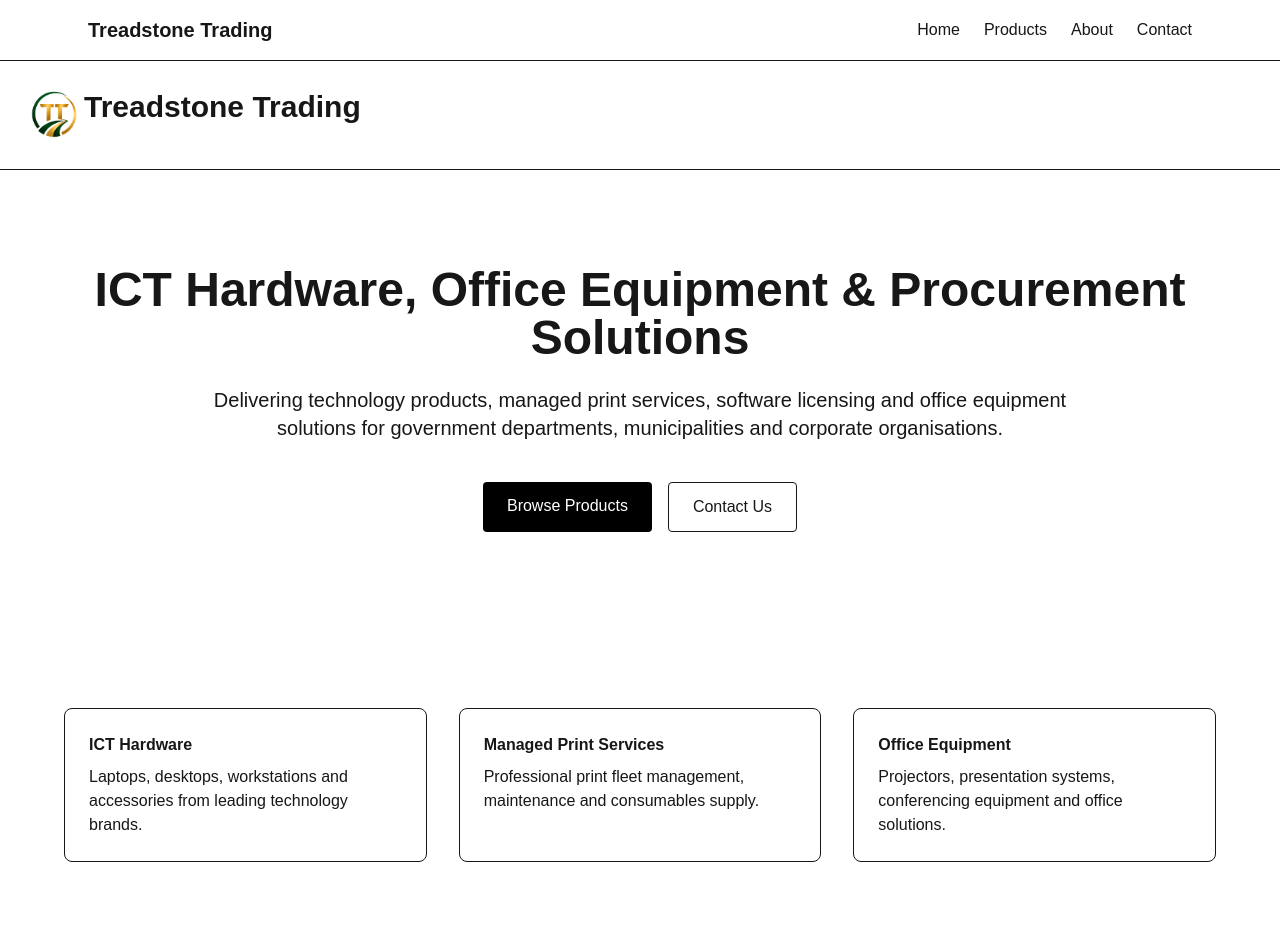
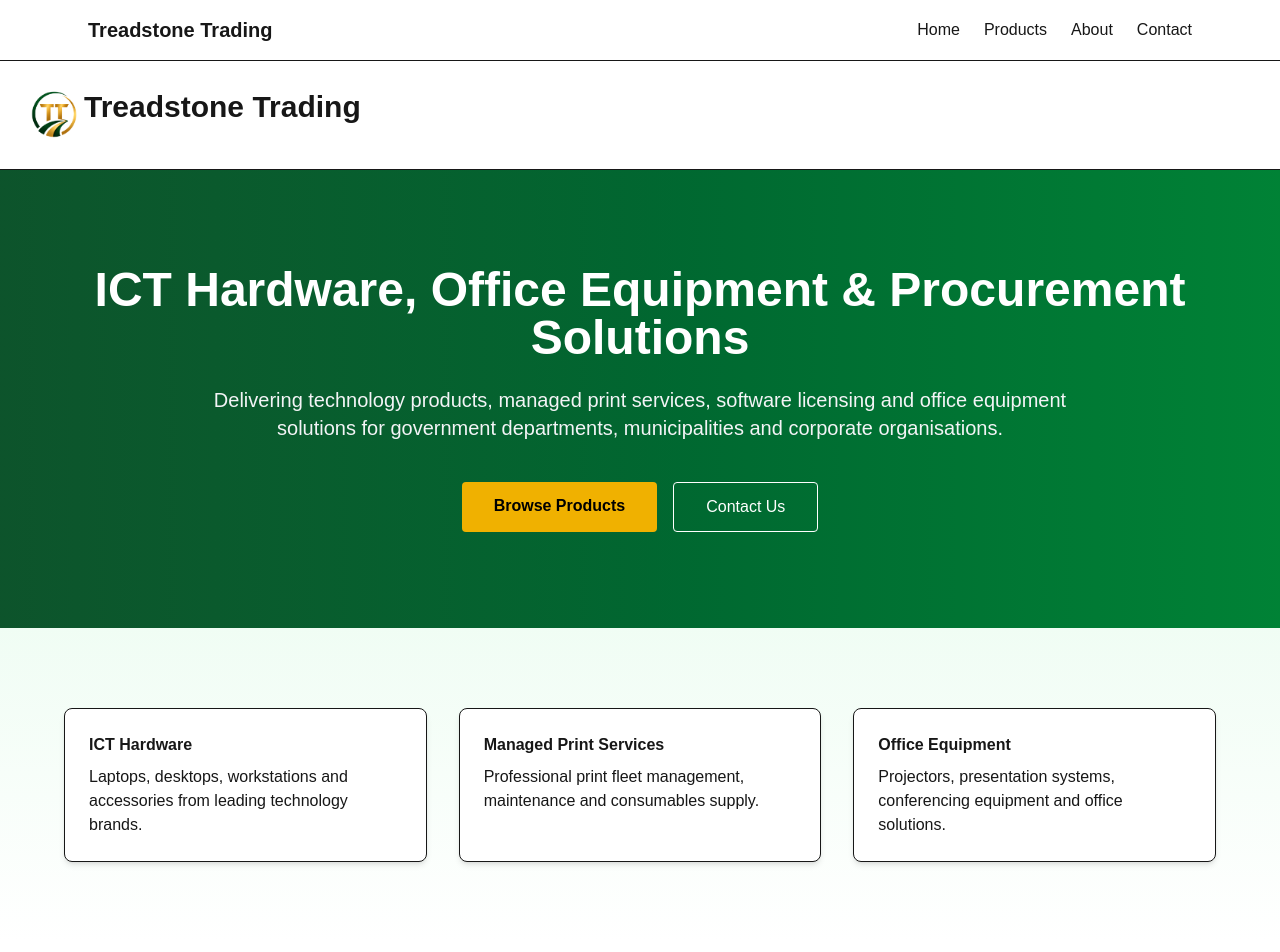
Before and after one commit to lirpa-ai/GPEP-Prototype, a Next.js app: page / in a window 1280 px wide. Shown: the top 952 px of the page. Built offline with nearby package versions, Linux system fonts and the light colour scheme.

Commit message:
Add Treadstone branding and homepage color transition

```diff
--- a/app/page.tsx
+++ b/app/page.tsx
@@ -19,13 +19,13 @@ export default function Home() {
 
       </header>
 
-  <section className="text-center py-24 px-6">
+<section className="text-center py-24 px-6 bg-gradient-to-r from-green-900 via-green-800 to-green-700 text-white">
 
-    <h2 className="text-5xl font-bold mb-6">
+<h2 className="text-5xl font-bold mb-6 text-white">
       ICT Hardware, Office Equipment & Procurement Solutions
     </h2>
 
-        <p className="text-xl max-w-4xl mx-auto mb-10">
+        <p className="text-xl max-w-4xl mx-auto mb-10 text-gray-100">
           Delivering technology products, managed print services,
           software licensing and office equipment solutions for
           government departments, municipalities and corporate organisations.
@@ -34,22 +34,23 @@ export default function Home() {
         <div className="flex justify-center gap-4">
           <Link
             href="/products"
-            className="px-6 py-3 bg-black text-white rounded"
+            className="bg-yellow-500 hover:bg-yellow-400 text-black font-semibold px-8 py-3 rounded"
           >
             Browse Products
           </Link>
 
           <Link
             href="/contact"
-            className="px-6 py-3 border rounded"
+            className="border border-white text-white px-8 py-3 rounded hover:bg-white hover:text-green-900"
           >
             Contact Us
           </Link>
         </div>
       </section>
 
-      <section className="max-w-7xl mx-auto grid md:grid-cols-3 gap-8 px-16 py-20">
-        <div className="border rounded-lg p-6">
+      <section className="bg-gradient-to-b from-green-50 to-white py-20">
+        <div className="max-w-7xl mx-auto grid md:grid-cols-3 gap-8 px-16">
+          <div className="border rounded-lg p-6 bg-white shadow-md hover:shadow-xl hover:-translate-y-1 transition duration-300">
             <h3 className="font-bold mb-2">
               ICT Hardware
             </h3>
@@ -57,9 +58,9 @@ export default function Home() {
             <p>
               Laptops, desktops, workstations and accessories from leading technology brands.
             </p>
-        </div>
+          </div>
 
-        <div className="border rounded-lg p-6">
+          <div className="border rounded-lg p-6 bg-white shadow-md hover:shadow-xl hover:-translate-y-1 transition duration-300">
             <h3 className="font-bold mb-2">
               Managed Print Services
             </h3>
@@ -67,9 +68,9 @@ export default function Home() {
             <p>
               Professional print fleet management, maintenance and consumables supply.
             </p>
-        </div>
+          </div>
 
-        <div className="border rounded-lg p-6">
+          <div className="border rounded-lg p-6 bg-white shadow-md hover:shadow-xl hover:-translate-y-1 transition duration-300">
           <h3 className="font-bold mb-2">
             Office Equipment
           </h3>
@@ -77,7 +78,8 @@ export default function Home() {
           <p>
             Projectors, presentation systems, conferencing equipment and office solutions.
           </p>
-        </div>
+          </div>
+      </div>
       </section>
 
         <section className="max-w-6xl mx-auto py-16 text-center">
```
